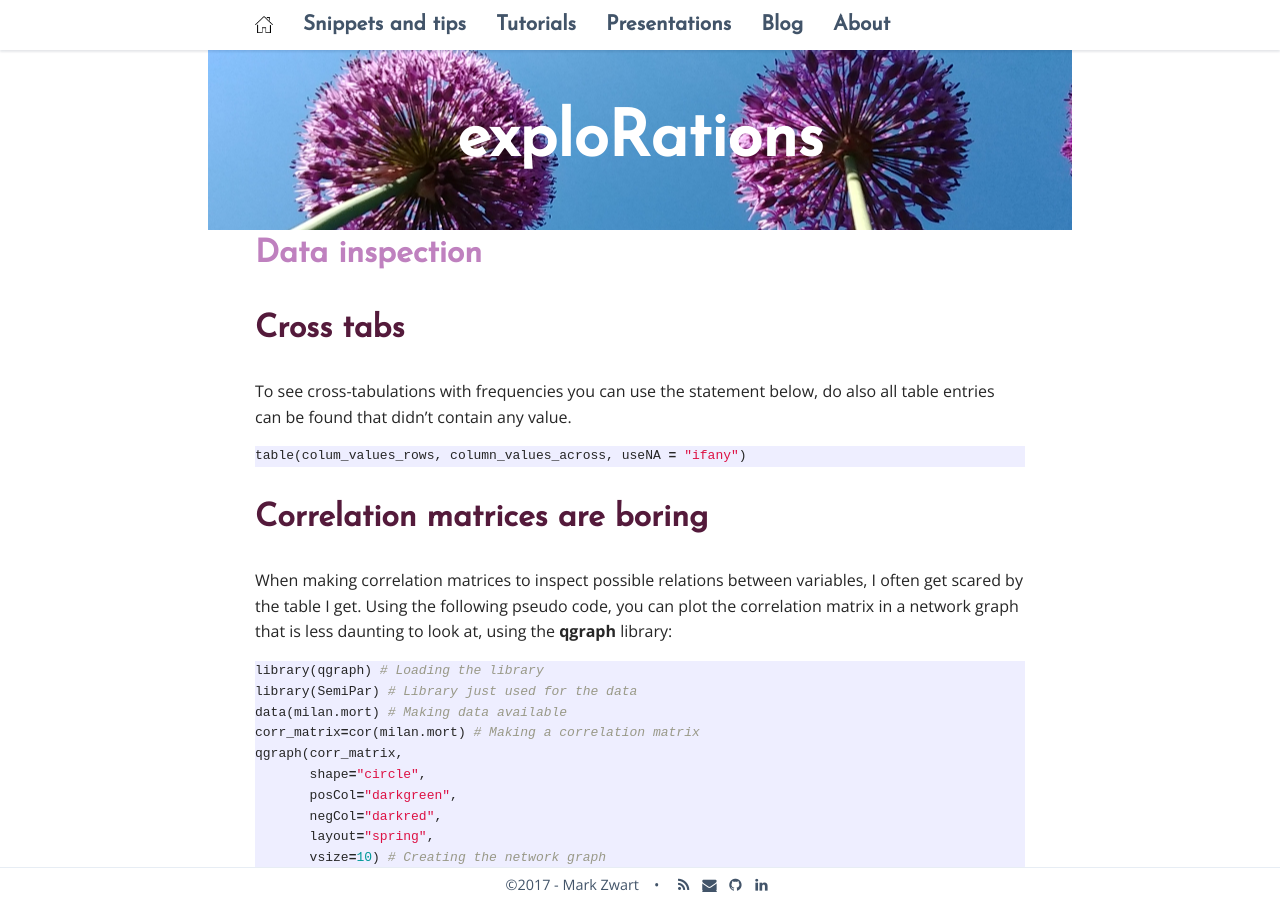
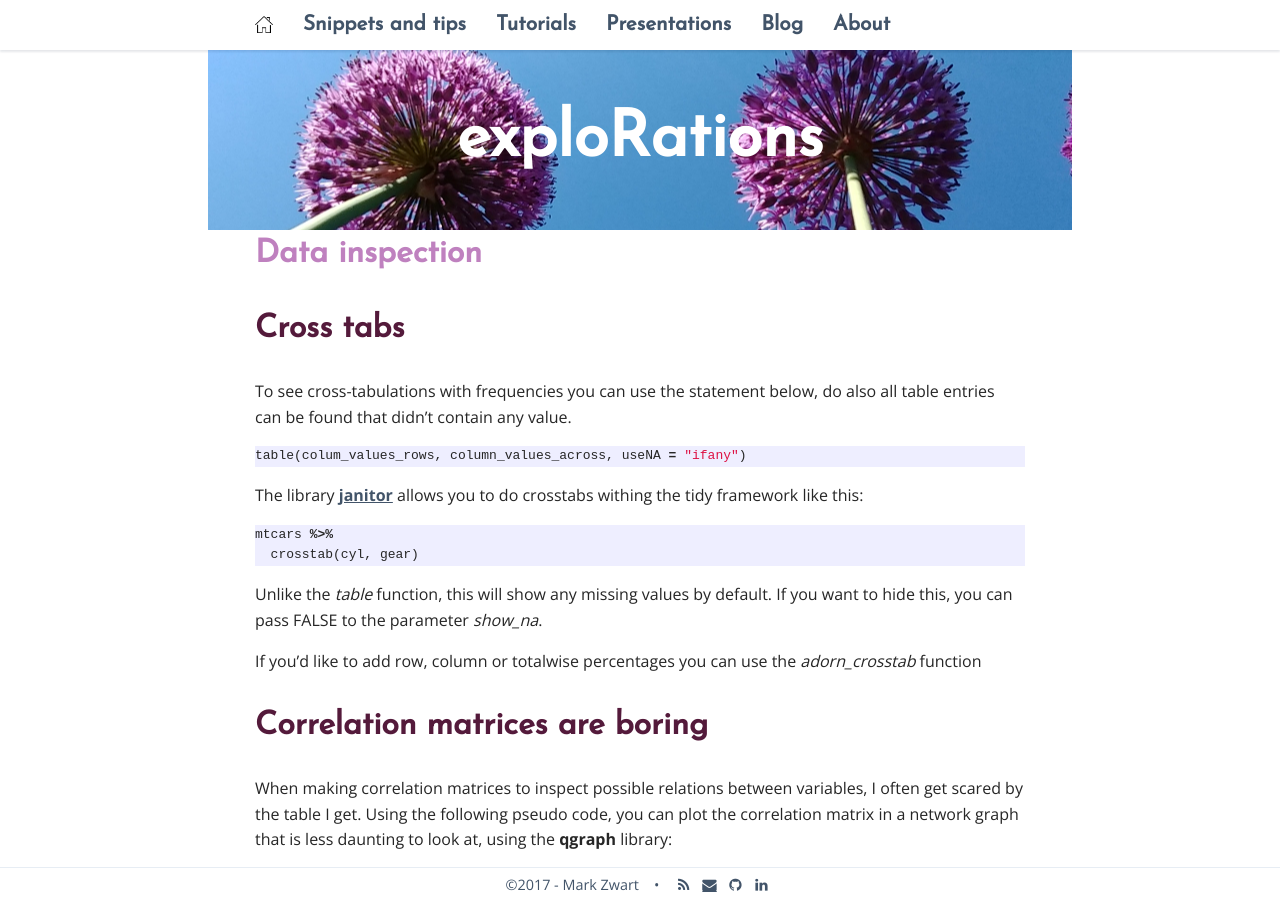
Before and after one commit to mark-me/mark-me.github.io, a Jekyll site: the page built from _pages/snippets-and-tips/data-inspection/data-inspection.md, in a window 1280 px wide and 900 px high. Built offline with Jekyll 4.4.1, drawn with Linux system fonts in a browser that asks for light colours; nearby versions of some CDN libraries; comment, search, counter and statistics services are not loaded.

Commit message:
Update data-inspection.md

````diff
--- a/_pages/snippets-and-tips/data-inspection/data-inspection.md
+++ b/_pages/snippets-and-tips/data-inspection/data-inspection.md
@@ -11,6 +11,15 @@ To see cross-tabulations with frequencies you can use the statement below, do al
 ```r
 table(colum_values_rows, column_values_across, useNA = "ifany")
 ```
+
+The library **[janitor](https://www.rdocumentation.org/packages/janitor)** allows you to do crosstabs withing the tidy framework like this:
+```r
+mtcars %>%
+  crosstab(cyl, gear)
+```
+Unlike the _table_ function, this will show any missing values by default. If you want to hide this, you can pass FALSE to the parameter _show_na_.
+
+If you'd like to add row, column or totalwise percentages you can use the _adorn_crosstab_ function
 
 # Correlation matrices are boring
 
````
